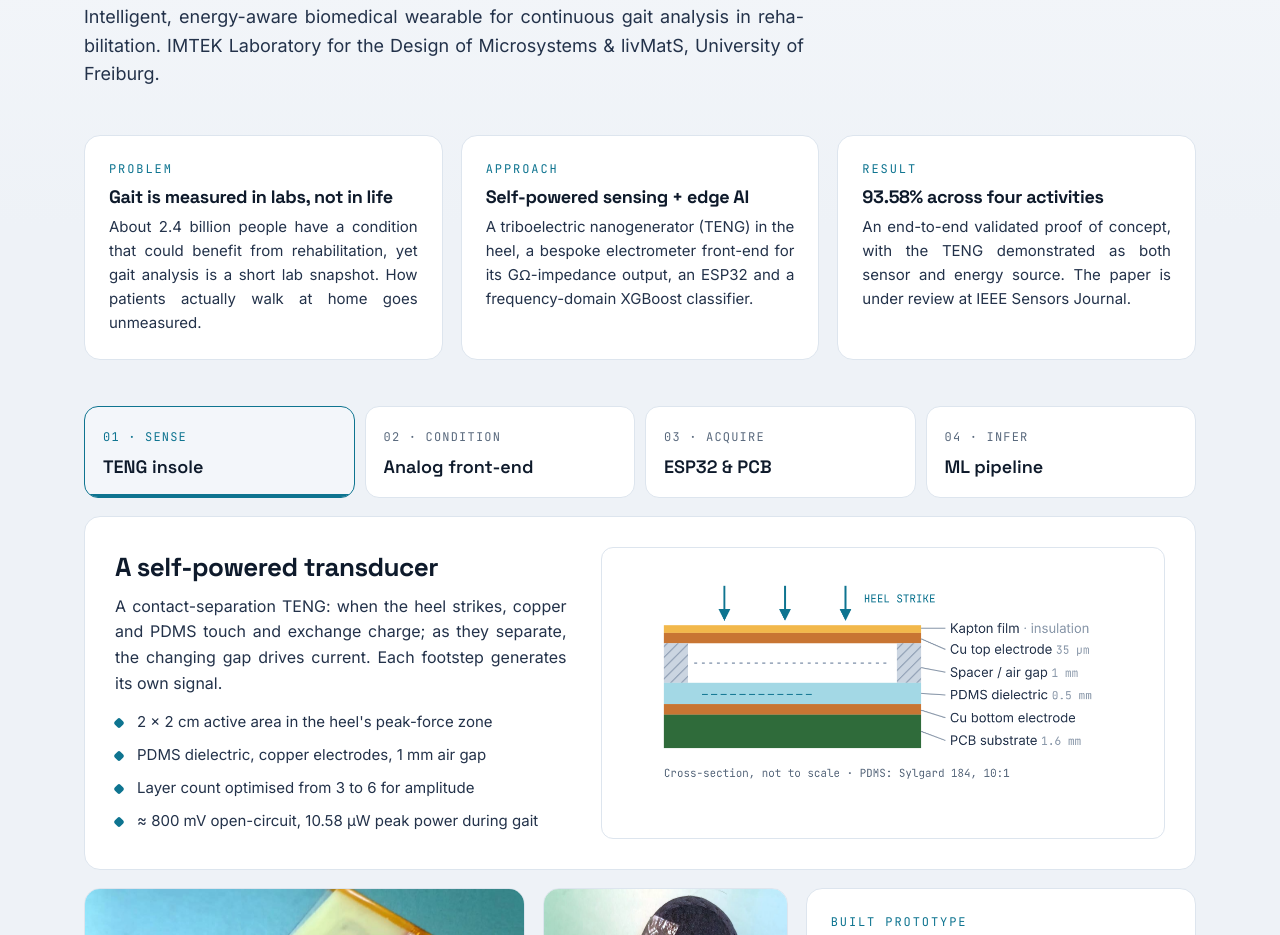
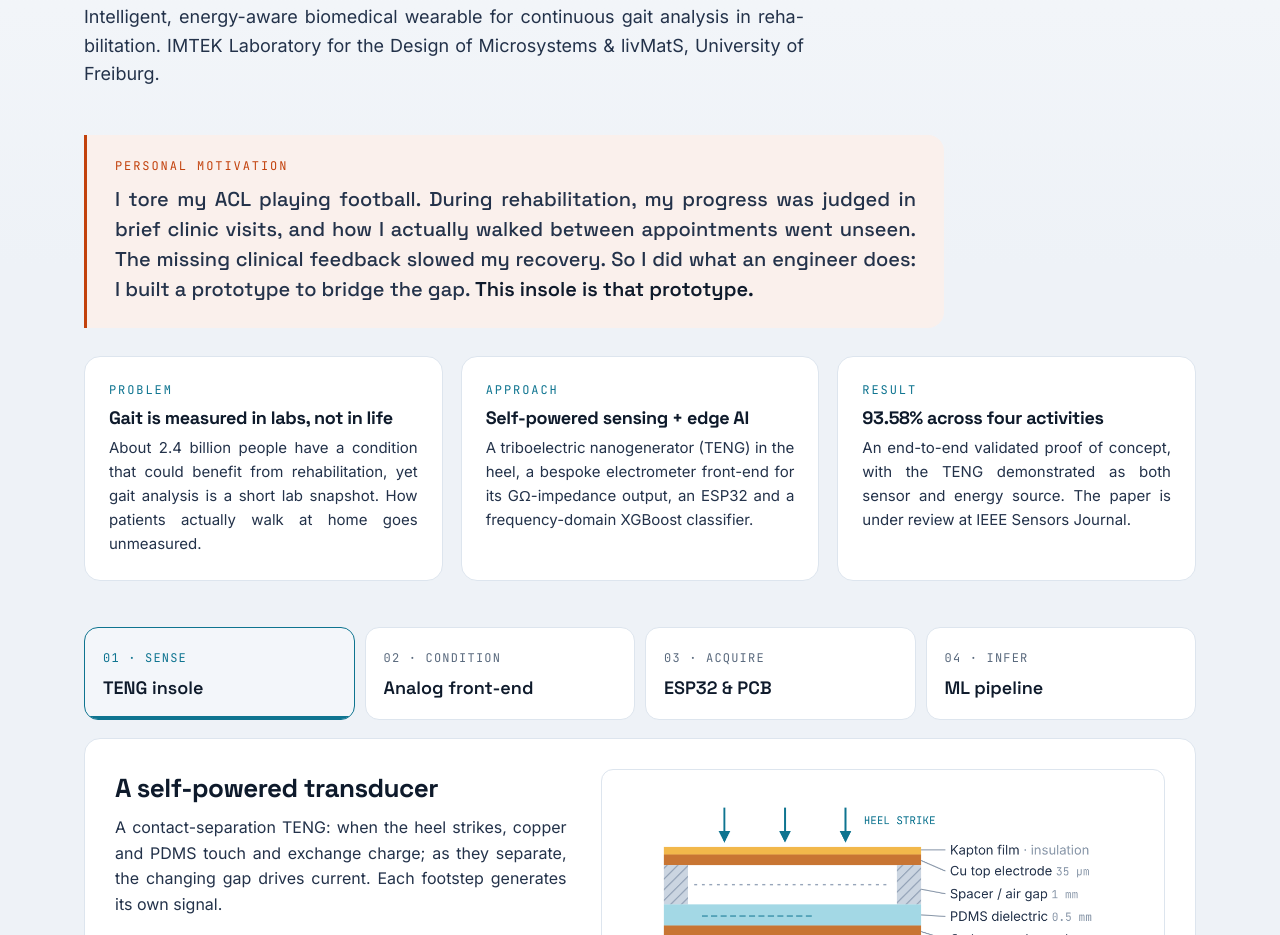
Before and after one commit to ajeethv27/ajeethv27.github.io, a plain HTML site: page index.html in a window 1280 px wide. Shown: the part 1232-2167 px from the top of the page. Drawn offline with Linux system fonts and the light colour scheme; animation ran at ten frames a second.

Commit message:
Add personal motivation to the thesis section and portfolio PDF
Co-Authored-By: Claude Opus 5.5 <noreply@anthropic.com>
Claude-Session: https://claude.ai/code/session_011MuWeY5cdXAVrRaZSMPx8G

```diff
--- a/index.html
+++ b/index.html
@@ -213,6 +213,11 @@ footer{padding:30px 0 40px;color:var(--muted);font-size:13px}
 footer .wrap{display:flex;justify-content:space-between;gap:20px;flex-wrap:wrap;border-top:1px solid var(--line);padding-top:24px}
 
 .lede,.hero .role,.card p,.panel p,.proj p,.cbox p,.figcap,.honest li,.tl li,.panel li,.proto figcaption,.proto .steps li{text-align:justify;text-align-last:left;hyphens:auto;-webkit-hyphens:auto;hyphenate-limit-chars:7 3 3}
+.motive{margin:0 0 28px;max-width:860px;padding:22px 28px 24px;border-left:3px solid var(--warm);background:color-mix(in srgb,var(--warm) 8%,var(--surface));border-radius:0 var(--radius) var(--radius) 0}
+.motive .eyebrow{color:var(--warm);margin-bottom:8px}
+.motive blockquote{margin:0;font-family:var(--f-display);font-size:clamp(17px,1.8vw,20px);line-height:1.5;color:var(--text-2);text-align:justify;text-align-last:left;hyphens:auto;-webkit-hyphens:auto}
+.motive blockquote strong{color:var(--text);font-weight:600}
+@media (max-width:760px){.motive{padding:18px 18px 20px}}
 .proto{display:grid;grid-template-columns:1.3fr .72fr 1.15fr;gap:18px;margin-top:18px}
 .proto figure{margin:0;background:var(--surface);border:1px solid var(--line);border-radius:var(--radius);overflow:hidden;display:flex;flex-direction:column}
 .proto figure img{width:100%;height:380px;object-fit:cover;object-position:center 45%}
@@ -336,6 +341,11 @@ footer .wrap{display:flex;justify-content:space-between;gap:20px;flex-wrap:wrap;
       <h2 class="title">A shoe insole that measures gait using the energy of each footstep</h2>
       <p class="lede">Intelligent, energy-aware biomedical wearable for continuous gait analysis in rehabilitation. IMTEK Laboratory for the Design of Microsystems &amp; livMatS, University of Freiburg.</p>
     </div>
+
+    <figure class="motive reveal">
+      <div class="eyebrow">Personal motivation</div>
+      <blockquote>I tore my ACL playing football. During rehabilitation, my progress was judged in brief clinic visits, and how I actually walked between appointments went unseen. The missing clinical feedback slowed my recovery. So I did what an engineer does: I built a prototype to bridge the gap. <strong>This insole is that prototype.</strong></blockquote>
+    </figure>
 
     <div class="pra reveal">
       <div class="card"><div class="eyebrow">Problem</div><h4>Gait is measured in labs, not in life</h4><p>About 2.4 billion people have a condition that could benefit from rehabilitation, yet gait analysis is a short lab snapshot. How patients actually walk at home goes unmeasured.</p></div>
```
Also changed, not shown: 1 other file.
